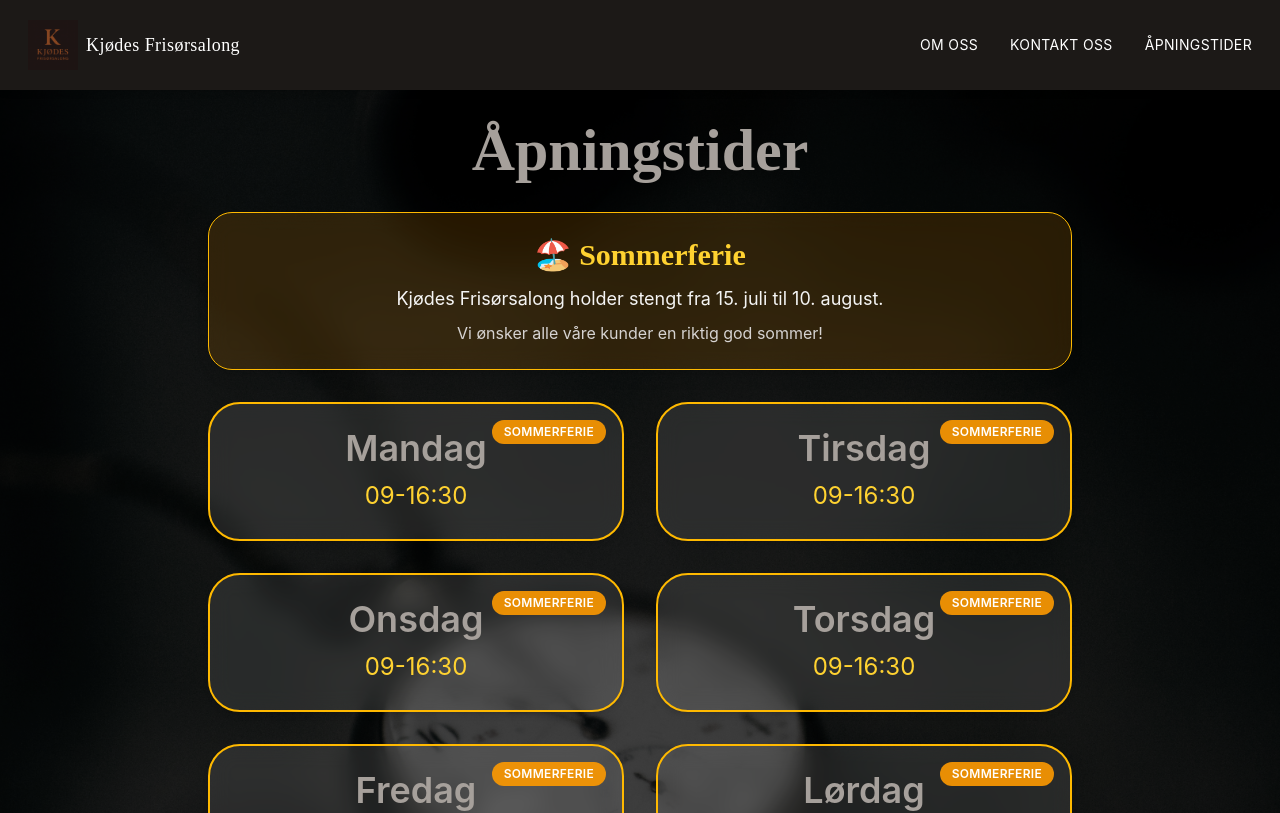
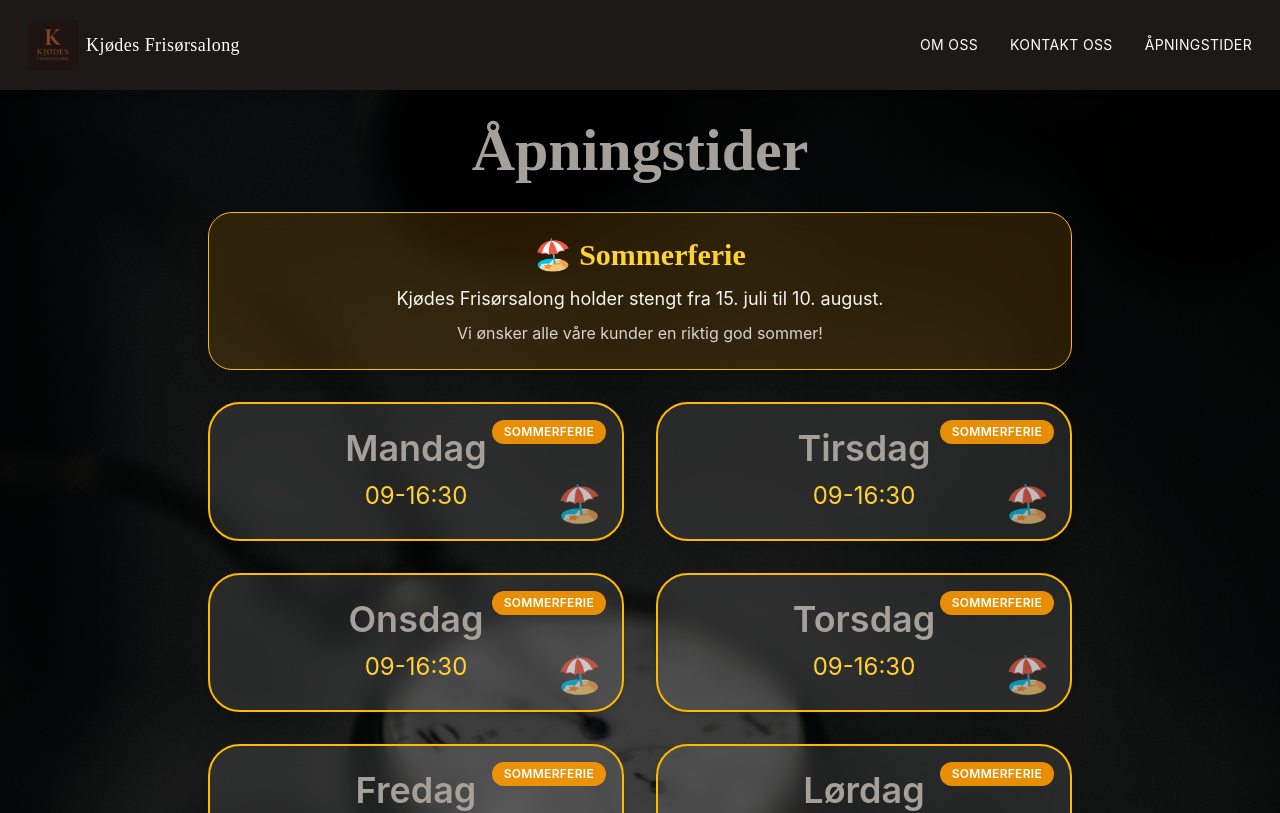
Before and after one commit to Reketino/Kjodes-Frisor, a Next.js app: page /apning in a window 1280 px wide. Shown: the top 813 px of the page. Built offline with nearby package versions, Linux system fonts and the light colour scheme.

Commit message:
fix: typo in absolute

```diff
--- a/src/app/apning/page.js
+++ b/src/app/apning/page.js
@@ -162,6 +162,25 @@ export default function AapningPage() {
                     {service.time}
                   </time>
 
+                  {isClosedPeriod && activePeriod && (
+                    <span
+                    aria-hidden="true"
+                    className="
+                    absolute
+                    right-5
+                    bottom-4
+                    text-4xl
+                    opacity-70
+                    transition-transform
+                    duration-300
+                    group-hover:scale-110
+                    group-hover:rotate-6
+                    "
+                    >
+                      {activePeriod.icon}
+                    </span>
+                  )}
+
                   {isClosedPeriod && activePeriod ? (
                     <span className="
                     absolute
```
